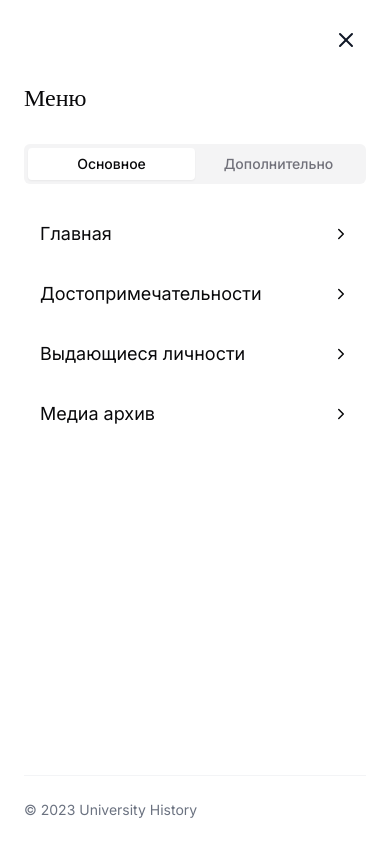
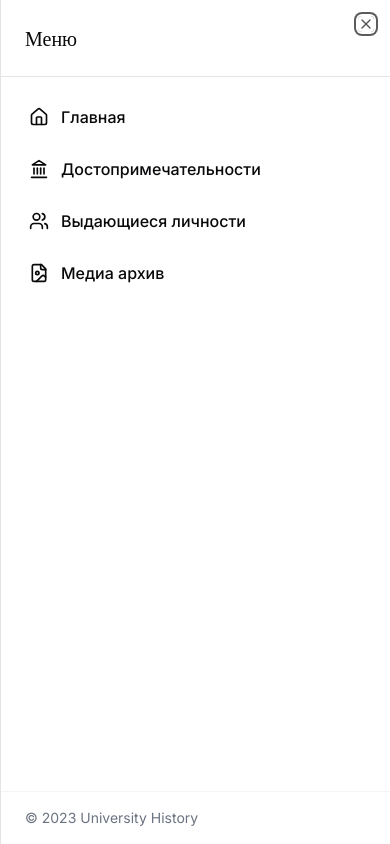
Before and after one commit to yakudza0708/history-explorer-university, a React (Vite) app: page /people in a window 390 px wide. Both pictures are taken after a click on the button 346 px from the left and 40 px from the top of the page. Shown: the top 844 px of the page. Built offline with nearby package versions, Linux system fonts and the light colour scheme.

Commit message:
Fix header scrolling behavior
The header menu was not working correctly when scrolling down the page. This commit addresses the issue.

```diff
--- a/src/components/layout/Header.tsx
+++ b/src/components/layout/Header.tsx
@@ -1,12 +1,11 @@
 
 import { useState, useEffect } from 'react';
 import { Link } from 'react-router-dom';
-import { Menu, X, ChevronRight } from 'lucide-react';
-import { Tabs, TabsList, TabsTrigger } from '@/components/ui/tabs';
+import { Menu, X, Home, Landmark, Users, FileImage } from 'lucide-react';
+import { Sheet, SheetContent, SheetTrigger } from "@/components/ui/sheet";
 
 const Header = () => {
   const [scrolled, setScrolled] = useState(false);
-  const [isMenuOpen, setIsMenuOpen] = useState(false);
 
   // Отслеживание прокрутки страницы
   useEffect(() => {
@@ -16,28 +15,6 @@ const Header = () => {
 
     window.addEventListener('scroll', handleScroll);
     return () => window.removeEventListener('scroll', handleScroll);
-  }, []);
-
-  // Переключение меню и блокировка прокрутки тела
-  const toggleMenu = () => {
-    const newMenuState = !isMenuOpen;
-    setIsMenuOpen(newMenuState);
-
-    // Блокировка прокрутки при открытом меню
-    document.body.style.overflow = newMenuState ? 'hidden' : '';
-  };
-
-  // Закрытие меню при клике на ссылку
-  const closeMenu = () => {
-    setIsMenuOpen(false);
-    document.body.style.overflow = '';
-  };
-
-  // Восстановление прокрутки при размонтировании компонента
-  useEffect(() => {
-    return () => {
-      document.body.style.overflow = '';
-    };
   }, []);
 
   return (
@@ -59,78 +36,67 @@ const Header = () => {
           <Link to="/media-archive" className="nav-link">Медиа архив</Link>
         </nav>
 
-        {/* Кнопка мобильного меню */}
+        {/* Мобильное меню с использованием Sheet из shadcn/ui */}
+        <Sheet>
+          <SheetTrigger asChild>
             <button
-          className="md:hidden flex items-center text-gray-900 z-50"
-          onClick={toggleMenu}
-          aria-label="Переключить меню"
+              className="md:hidden flex items-center text-gray-900"
+              aria-label="Открыть меню"
             >
-          {isMenuOpen ? <X size={24} /> : <Menu size={24} />}
+              <Menu size={24} />
             </button>
+          </SheetTrigger>
+          <SheetContent side="right" className="w-full sm:w-80 p-0">
+            <div className="h-full flex flex-col">
+              <div className="py-6 px-6 border-b">
+                <div className="flex items-center justify-between">
+                  <span className="font-serif text-xl font-medium">Меню</span>
+                </div>
               </div>
 
-      {/* Новое мобильное меню с использованием Tabs из shadcn/ui */}
-      {isMenuOpen && (
-        <div
-          className="fixed inset-0 bg-white z-40 md:hidden"
-          style={{ top: '0', bottom: '0', left: '0', right: '0' }}
-        >
-          <div className="flex flex-col h-full pt-20 pb-6 px-6">
-            <div className="text-2xl font-serif font-medium mb-8">Меню</div>
-
-            <nav className="flex-1">
-              <Tabs defaultValue="main" className="w-full">
-                <TabsList className="w-full grid grid-cols-2 mb-6">
-                  <TabsTrigger value="main">Основное</TabsTrigger>
-                  <TabsTrigger value="more">Дополнительно</TabsTrigger>
-                </TabsList>
-
-                <div className="space-y-2">
+              <div className="flex-1 overflow-auto py-4">
+                <nav className="px-4 space-y-1">
                   <Link
                     to="/"
-                    className="flex items-center justify-between py-3 px-4 rounded-lg hover:bg-gray-100 transition-colors"
-                    onClick={closeMenu}
+                    className="flex items-center gap-3 px-3 py-3 rounded-md hover:bg-gray-100 transition-colors"
                   >
-                    <span className="text-lg">Главная</span>
-                    <ChevronRight size={18} />
+                    <Home size={20} />
+                    <span className="font-medium">Главная</span>
                   </Link>
 
                   <Link
                     to="/landmarks"
-                    className="flex items-center justify-between py-3 px-4 rounded-lg hover:bg-gray-100 transition-colors"
-                    onClick={closeMenu}
+                    className="flex items-center gap-3 px-3 py-3 rounded-md hover:bg-gray-100 transition-colors"
                   >
-                    <span className="text-lg">Достопримечательности</span>
-                    <ChevronRight size={18} />
+                    <Landmark size={20} />
+                    <span className="font-medium">Достопримечательности</span>
                   </Link>
 
                   <Link
                     to="/people"
-                    className="flex items-center justify-between py-3 px-4 rounded-lg hover:bg-gray-100 transition-colors"
-                    onClick={closeMenu}
+                    className="flex items-center gap-3 px-3 py-3 rounded-md hover:bg-gray-100 transition-colors"
                   >
-                    <span className="text-lg">Выдающиеся личности</span>
-                    <ChevronRight size={18} />
+                    <Users size={20} />
+                    <span className="font-medium">Выдающиеся личности</span>
                   </Link>
 
                   <Link
                     to="/media-archive"
-                    className="flex items-center justify-between py-3 px-4 rounded-lg hover:bg-gray-100 transition-colors"
-                    onClick={closeMenu}
+                    className="flex items-center gap-3 px-3 py-3 rounded-md hover:bg-gray-100 transition-colors"
                   >
-                    <span className="text-lg">Медиа архив</span>
-                    <ChevronRight size={18} />
+                    <FileImage size={20} />
+                    <span className="font-medium">Медиа архив</span>
                   </Link>
+                </nav>
               </div>
-              </Tabs>
-            </nav>
 
-            <div className="mt-auto pt-6 border-t border-gray-100">
+              <div className="mt-auto py-4 px-6 border-t border-gray-100">
                 <div className="text-sm text-gray-500">© 2023 University History</div>
               </div>
             </div>
+          </SheetContent>
+        </Sheet>
       </div>
-      )}
     </header>
   );
 };
```
Lines whose indentation alone changed are shown as unchanged.
